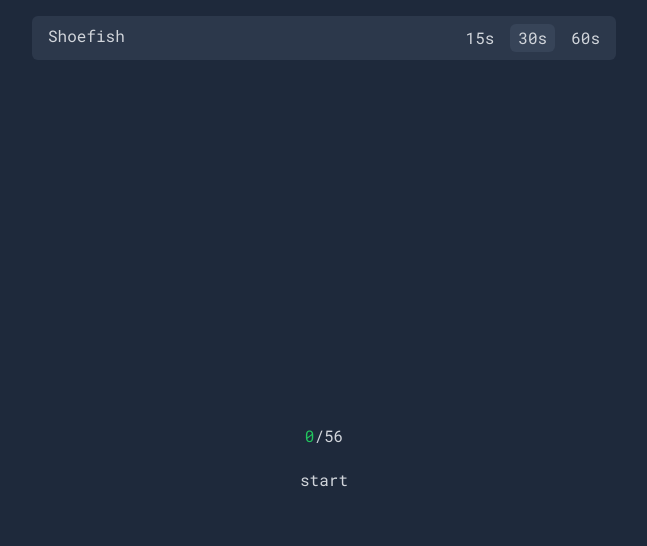
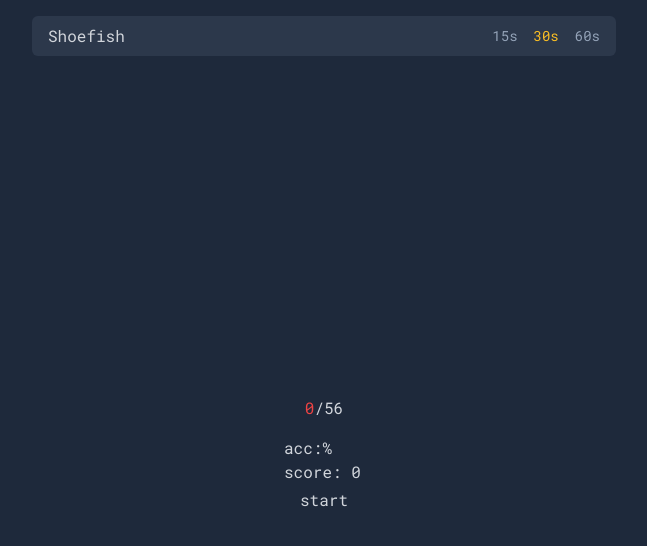
Before and after one commit to JaxonScott/shoefish-type-test, a Next.js app: page / in a window 1280 px wide. Shown: the top 546 px of the page, without its empty margins (316-963 px from the left). Built offline with nearby package versions, Linux system fonts and the light colour scheme.

Commit message:
added correct word score and calcAcc

```diff
--- a/src/components/Navbar.tsx
+++ b/src/components/Navbar.tsx
@@ -5,9 +5,11 @@ export default function Navbar({
   setStarted,
   setTimePicker,
   timePicker,
+  onCompleteTime,
 }: {
   setStarted: Dispatch<SetStateAction<boolean>>;
   setTimePicker: Dispatch<SetStateAction<number>>;
+  onCompleteTime: () => void;
   timePicker: number;
 }) {
   return (
@@ -18,8 +20,8 @@ export default function Navbar({
       <div className="flex justify-center gap-4">
         <button
           className={clsx({
-            ["rounded-md bg-slate-500 bg-opacity-20 px-2 py-0.5"]:
-              timePicker === 15,
+            ["text-sm text-amber-400"]: timePicker === 15,
+            ["text-sm text-slate-400"]: timePicker !== 15,
           })}
           onClick={() => setTimePicker(15)}
         >
@@ -28,8 +30,8 @@ export default function Navbar({
         <button
           onClick={() => setTimePicker(30)}
           className={clsx({
-            ["rounded-md bg-slate-500 bg-opacity-20 px-2 py-0.5"]:
-              timePicker === 30,
+            ["text-sm text-amber-400"]: timePicker === 30,
+            ["text-sm text-slate-400"]: timePicker !== 30,
           })}
         >
           30s
@@ -37,8 +39,8 @@ export default function Navbar({
         <button
           onClick={() => setTimePicker(60)}
           className={clsx({
-            ["rounded-md bg-slate-500 bg-opacity-20 px-2 py-0.5"]:
-              timePicker === 60,
+            ["text-sm text-amber-400"]: timePicker === 60,
+            ["text-sm text-slate-400"]: timePicker !== 60,
           })}
         >
           60s
--- a/src/pages/index.tsx
+++ b/src/pages/index.tsx
@@ -11,16 +11,26 @@ import Navbar from "~/components/Navbar";
 const Home: NextPage = () => {
   const [k, setK] = useState(false);
   const [started, setStarted] = useState(false);
+  const [correctWords, setCorrectWords] = useState([]);
+  const [falseWords, setFalseWords] = useState([]);
   const [userInput, setUserInput] = useState("");
   const [correct, setCorrect] = useState(true);
   const [timePicker, setTimePicker] = useState(30);
+
+  console.log(testData.text[5][4]);
 
   const onCompleteTime = () => {
     console.log("restarting timer");
     setK((i) => !i);
     setStarted(true);
     setUserInput("");
+    setCorrectWords([]);
   };
+
+  function calcAcc(correctWords: number, totalWords: number) {
+    let result = (correctWords / (totalWords - 1)) * 100;
+    return result.toFixed(2);
+  }
 
   const renderer = ({
     seconds,
@@ -32,13 +42,23 @@ const Home: NextPage = () => {
     if (completed || !started) {
       return (
         <>
-          <div className="flex justify-center">
+          <div className="flex flex-col flex-col-reverse justify-center">
             <button
               onClick={() => onCompleteTime()}
               className="rounded-md px-4 py-1 hover:bg-slate-600 hover:bg-opacity-25"
             >
               start
             </button>
+            <p>{`score: ${correctWords.length}`}</p>
+            <p>
+              {" "}
+              acc:
+              {correctWords.length >= 1
+                ? calcAcc(correctWords.length, userInput.split(" ").length)
+                : null}
+              %
+            </p>
+
           </div>
         </>
       );
@@ -64,9 +84,15 @@ const Home: NextPage = () => {
 
   //compares
   useEffect(() => {
-    if (userInput === testData.text.join(" ").slice(0, userInput.length)) {
-      console.log(userInput);
+    const userInputArr = userInput.split(" ");
+    console.log(correctWords);
+
+    if (
+      userInputArr[userInputArr.length - 1] ===
+      testData.text[userInputArr.length - 1]
+    ) {
       setCorrect(true);
+      setCorrectWords([...correctWords, userInputArr[userInputArr.length - 1]]);
     } else if (userInput.length + 1 >= testData.text.join("").length) {
       setStarted(false);
     } else {
@@ -86,6 +112,7 @@ const Home: NextPage = () => {
       <main>
         <div>
           <Navbar
+            onCompleteTime={onCompleteTime}
             setStarted={setStarted}
             setTimePicker={setTimePicker}
             timePicker={timePicker}
```
Also changed, not shown: 1 other file (tests, documents, lock files or other folders).
